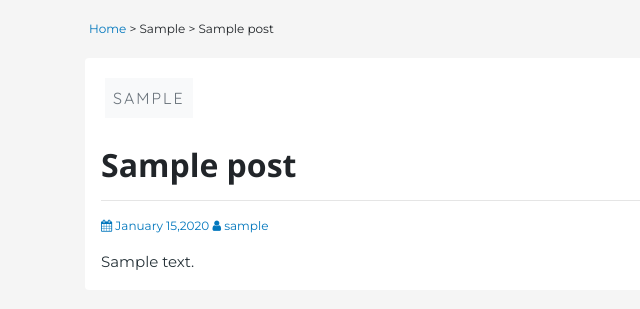
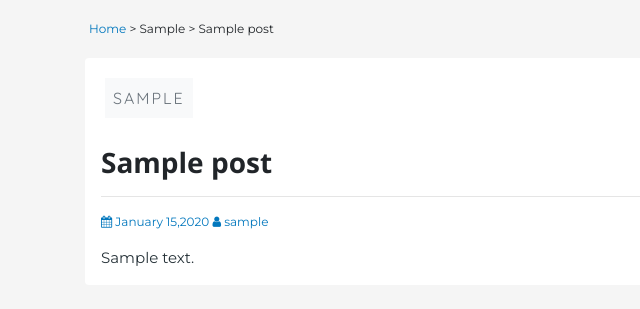
Before and after one commit to imaaditya-stack/TechBeast_Flask_App, a Flask app: page /articles/1 in a window 1280 px wide. Shown: the part 56-365 px from the top of the page, without its empty margins (0-640 px from the left). Run offline with Flask 2, Linux system fonts and the light colour scheme; the visitor is signed in with stand-in values (Sample User, id 1); tables that the repository leaves empty hold one stand-in row (values such as "Sample post"); some libraries are stand-ins or nearby versions; some web fonts are replaced.

Commit message:
Update article.html

```diff
--- a/templates/article.html
+++ b/templates/article.html
@@ -26,7 +26,7 @@
 	{% endfor %}
 	</div>
 	<br>
-	<h2 class="article-title">{{ article.title }}</h2>
+	<h3 class="article-title">{{ article.title }}</h3>
 	<hr>
 		<p style="color: #0277BD; font-size: 12px;"><i class="fa fa-calendar" aria-hidden="true"></i> {{ article.date_created.date().strftime("%B")}} {{ article.date_created.date().day }},{{ article.date_created.date().year }}   <i class="fa fa-user" aria-hidden="true"></i> {{ session.username }}</p>
 			<div class="content" style="color: #263238; font-size: 15px; font-family: 'Montserrat', sans-serif;" >{{ article.content | safe }}</div>
```
